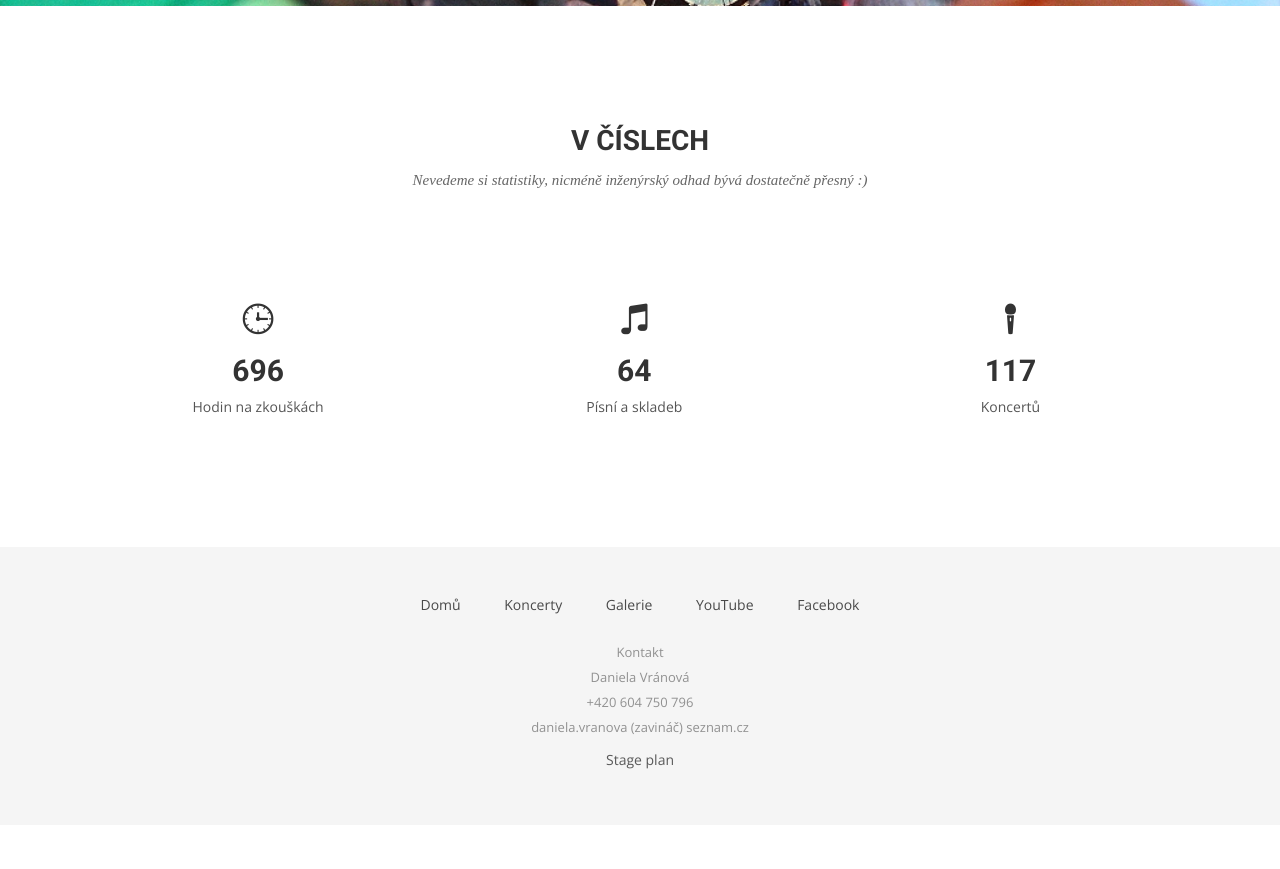
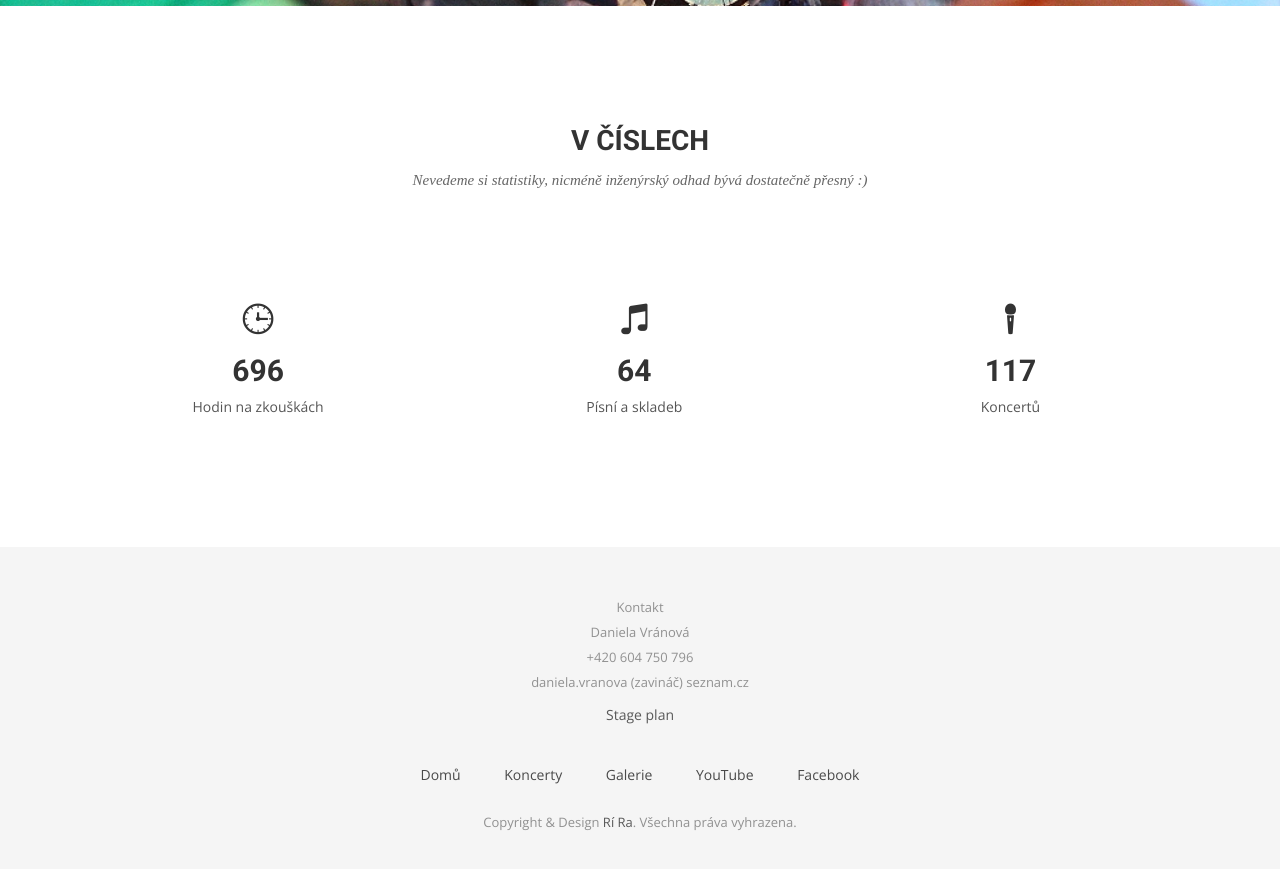
Before and after one commit to davrys/rira-web-jekyll, a Jekyll site: the page built from pages/index.html, in a window 1280 px wide and 900 px high, scrolled down 5448 px. Shown: the top 869 px of the window. Built offline with Jekyll 4.4.1, drawn with Linux system fonts in a browser that asks for light colours; nearby versions of some CDN libraries; some web fonts are replaced; before the commit the page ends 6273 px from its top, so only the background shows below that.

Commit message:
+ Copyright in Footer

```diff
--- a/_includes/footer.html
+++ b/_includes/footer.html
@@ -14,8 +19,7 @@
           </ul>
         </div>
 
-        <p>Kontakt </br> Daniela Vránová </br> +420 604 750 796 </br> daniela.vranova (zavináč) seznam.cz</p>
-        <a href="{{ site.baseurl }}/downloads/rira_stage_plan_cz.pdf">Stage plan</a></li>
+        <p>Copyright &amp; Design <a href="http://rira.cz">Rí Ra</a>. Všechna práva vyhrazena.</p>
       </div>
     </div>
   </div>
```
Also changed, not shown: other parts of _includes/footer.html (+5 -0 lines).
